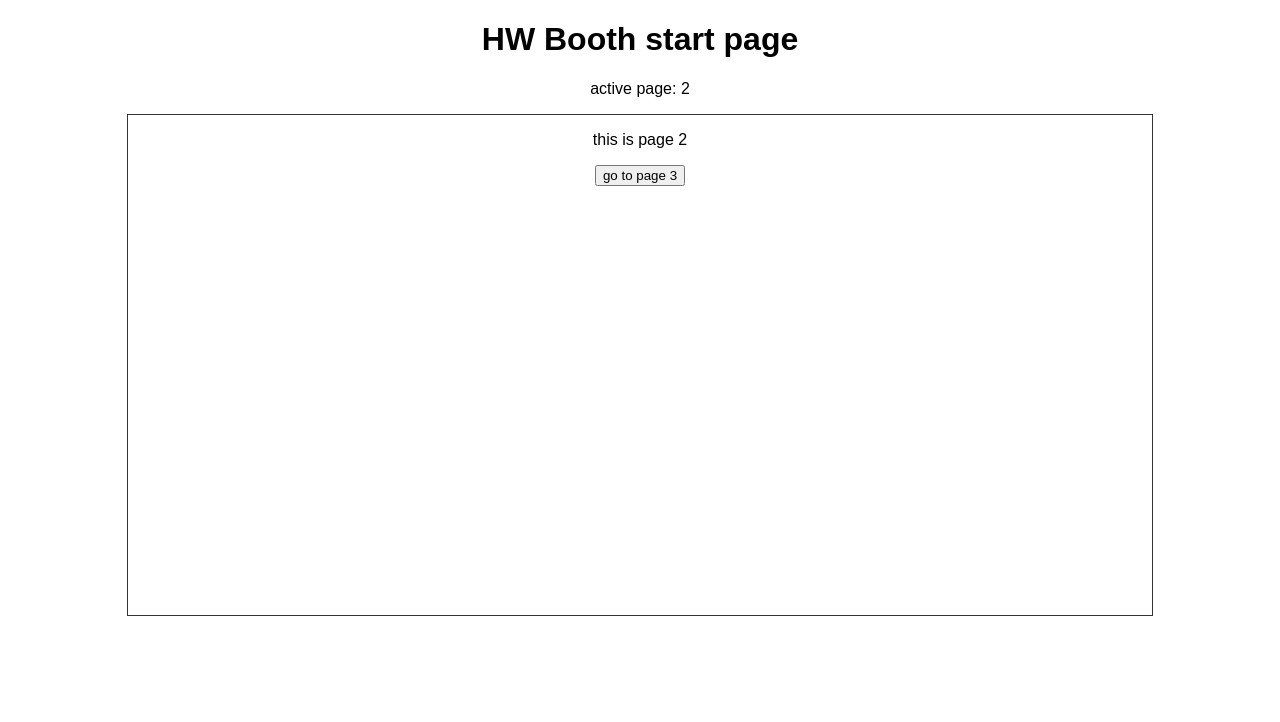
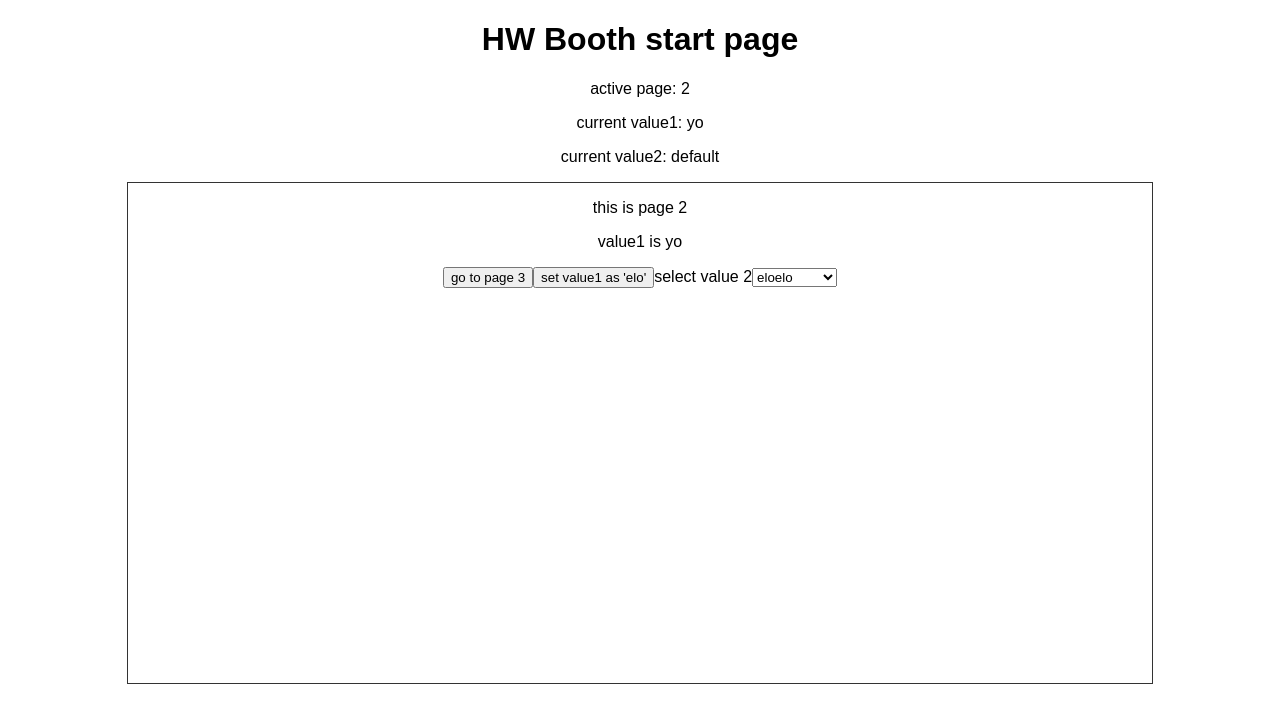
Before and after one commit to Wasiak/WH_booth, a React (Create React App) app in the folder react-redux-ver/: page / in a window 1280 px wide. Both pictures are taken after a click on the button "go to page 2". Shown: the top 722 px of the page. Built offline with nearby package versions, Linux system fonts and the light colour scheme.

Commit message:
setting values at different pages

```diff
--- a/react-redux-ver/src/App.js
+++ b/react-redux-ver/src/App.js
@@ -2,10 +2,13 @@ import React, { Component } from 'react';
 import './App.css';
 import Page1 from './Pages/Page1';
 import Page2 from './Pages/Page2';
+import Page3 from './Pages/Page3';
 
 class App extends Component {
   state = {
-    activePage: 1
+    activePage: 1,
+    value1: 'yo',
+    value2: 'default'
   }
 
   nextPageHandler = (newActivePage) => {
@@ -13,20 +16,46 @@ class App extends Component {
     this.setState( { activePage: newActivePage } )
   }
 
+  changeValue1Handler = (newValue) => {
+    // console.log('elo next page');
+    this.setState( { value1: newValue } )
+  }
+
+  changeValue2Handler = (evt) => {
+    console.log('elo selet change')
+    // console.log('elo val 2 = ', evt.options[evt.selectedIndex].value);
+    this.setState( { value2: evt.target.value } )
+  }
+
   render() {
 
     let content;
 
     if(this.state.activePage === 1) {
-      content = <Page1 click={this.nextPageHandler.bind(this, 2)} />
+      content =
+        <Page1
+          changeValue2
+          click={this.nextPageHandler.bind(this, 2)} />
     } else if (this.state.activePage === 2) {
-      content = <Page2 click={this.nextPageHandler.bind(this, 3)} />
+      content =
+        <Page2
+          state={this.state}
+          click={this.nextPageHandler.bind(this, 3)}
+          changeValue1={this.changeValue1Handler.bind(this, 'elo')}
+          changeValue2={this.changeValue2Handler} />
+    } else if (this.state.activePage === 3) {
+      content =
+        <Page3
+          state={this.state}
+          click={this.nextPageHandler.bind(this, 4)} />
     }
 
     return (
       <div className="App">
         <h1>HW Booth start page</h1>
         <p>active page: {this.state.activePage}</p>
+        <p>current value1: {this.state.value1}</p>
+        <p>current value2: {this.state.value2}</p>
         {content}
       </div>
     );
--- a/react-redux-ver/src/Pages/Page2.js
+++ b/react-redux-ver/src/Pages/Page2.js
@@ -5,7 +5,16 @@ const page2 = ( props ) => {
     return (
         <div className='Page'>
             <p>this is page 2</p>
+            <p>value1 is {props.state.value1}</p>
             <button onClick={props.click}>go to page 3</button>
+            <button onClick={props.changeValue1}>set value1 as 'elo'</button>
+            <label>select value 2</label>
+            <select onChange={props.changeValue2}>
+                <option value='eloelo'>eloelo</option>
+                <option value='yoyoyo'>yoyoyo</option>
+                <option value='siema'>siema</option>
+                <option value='pozdro600'>pozdro600</option>
+            </select>
         </div>
     )
 }
--- /dev/null
+++ b/react-redux-ver/src/Pages/Page3.js
@@ -0,0 +1,14 @@
+import React from 'react';
+import './Pages.css';
+
+const page3 = ( props ) => {
+    return (
+        <div className='Page'>
+            <p>this is page 3</p>
+            <p>current value1 is {props.state.value1}</p>
+            {/* <button onClick={props.click}>go to page 3</button> */}
+        </div>
+    )
+}
+
+export default page3;
```
